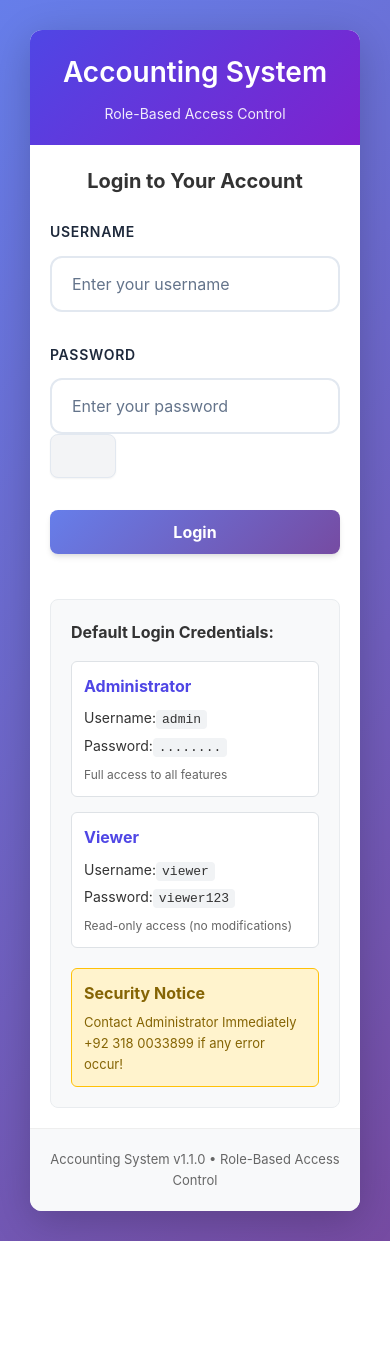
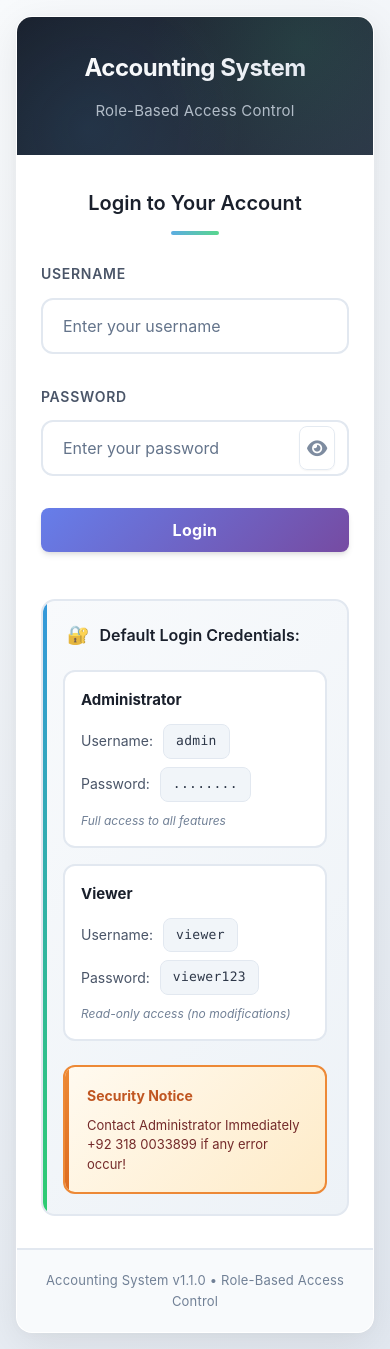
Before and after one commit to thegrotech/Double-Entry-Accounting-System, a React (Create React App) app in the folder frontend/: page / in a window 390 px wide. Before the commit the page ends 1241 px from the top, so only its background shows below. Built offline with nearby package versions, Linux system fonts and the light colour scheme.

Commit message:
Revamp Login component styles and animations
Updated styles for the login component to enhance aesthetics and usability, including new animations, improved focus indicators, and responsive adjustments.

```diff
--- a/frontend/src/components/Login.css
+++ b/frontend/src/components/Login.css
@@ -3,206 +3,559 @@
   display: flex;
   align-items: center;
   justify-content: center;
-  background: linear-gradient(135deg, #667eea 0%, #764ba2 100%);
+  background: linear-gradient(135deg, #f8fafc 0%, #e2e8f0 100%);
   padding: 20px;
+  font-family: 'Inter', -apple-system, BlinkMacSystemFont, 'Segoe UI', sans-serif;
 }
 
 .login-card {
   background: white;
-  border-radius: 12px;
-  box-shadow: 0 10px 40px rgba(0, 0, 0, 0.2);
+  border-radius: 20px;
+  box-shadow:
+    0 10px 40px rgba(0, 0, 0, 0.08),
+    0 2px 15px rgba(0, 0, 0, 0.03),
+    inset 0 1px 0 rgba(255, 255, 255, 0.1);
   width: 100%;
-  max-width: 480px;
+  max-width: 440px;
+  overflow: hidden;
+  border: 1px solid rgba(255, 255, 255, 0.2);
+  animation: fadeIn 0.5s cubic-bezier(0.4, 0, 0.2, 1);
+  backdrop-filter: blur(10px);
+}
+
+@keyframes fadeIn {
+  from {
+    opacity: 0;
+    transform: translateY(20px) scale(0.98);
+  }
+  to {
+    opacity: 1;
+    transform: translateY(0) scale(1);
+  }
+}
+
+.login-header {
+  background: linear-gradient(135deg, #1a202c 0%, #2d3748 100%);
+  color: white;
+  padding: 40px 32px;
+  text-align: center;
+  position: relative;
   overflow: hidden;
 }
 
-.login-header {
-  background: linear-gradient(135deg, #4f46e5 0%, #7e22ce 100%);
-  color: white;
-  padding: 30px;
-  text-align: center;
+.login-header::after {
+  content: '';
+  position: absolute;
+  top: 0;
+  left: 0;
+  right: 0;
+  bottom: 0;
+  background:
+    radial-gradient(circle at 20% 80%, rgba(52, 152, 219, 0.1) 0%, transparent 50%),
+    radial-gradient(circle at 80% 20%, rgba(46, 204, 113, 0.1) 0%, transparent 50%);
 }
 
 .login-header h2 {
   margin: 0;
   font-size: 28px;
-  font-weight: 600;
+  font-weight: 700;
+  letter-spacing: -0.5px;
+  position: relative;
+  z-index: 1;
+  background: linear-gradient(90deg, #fff, #e2e8f0);
+  -webkit-background-clip: text;
+  -webkit-text-fill-color: transparent;
+  background-clip: text;
 }
 
 .login-header p {
-  margin: 8px 0 0;
-  opacity: 0.9;
-  font-size: 14px;
+  margin: 12px 0 0;
+  opacity: 0.85;
+  font-size: 15px;
+  font-weight: 400;
+  letter-spacing: 0.2px;
+  position: relative;
+  z-index: 1;
+  color: #cbd5e0;
 }
 
 .login-form-container {
-  padding: 30px;
+  padding: 40px;
 }
 
 .login-form-container h3 {
-  margin: 0 0 24px;
-  color: #333;
-  font-size: 20px;
+  margin: 0 0 32px;
+  color: #1a202c;
+  font-size: 22px;
   text-align: center;
+  font-weight: 600;
+  position: relative;
+  padding-bottom: 16px;
+}
+
+.login-form-container h3::after {
+  content: '';
+  position: absolute;
+  bottom: 0;
+  left: 50%;
+  transform: translateX(-50%);
+  width: 48px;
+  height: 4px;
+  background: linear-gradient(90deg, #3498db, #2ecc71);
+  border-radius: 2px;
+  opacity: 0.8;
 }
 
 .error-message {
-  background: #fee;
-  border: 1px solid #fcc;
-  color: #c00;
-  padding: 12px;
-  border-radius: 6px;
-  margin-bottom: 20px;
+  background: linear-gradient(135deg, #fff5f5 0%, #fed7d7 100%);
+  border: 1px solid #fc8181;
+  color: #c53030;
+  padding: 16px 20px;
+  border-radius: 12px;
+  margin-bottom: 28px;
   font-size: 14px;
+  line-height: 1.5;
+  display: flex;
+  align-items: flex-start;
+  gap: 12px;
+  box-shadow: 0 2px 8px rgba(229, 62, 62, 0.1);
+}
+
+.error-message::before {
+  content: "⚠";
+  font-size: 16px;
+  flex-shrink: 0;
+  margin-top: 1px;
 }
 
 .form-group {
-  margin-bottom: 20px;
+  margin-bottom: 28px;
+  position: relative;
 }
 
 .form-group label {
   display: block;
-  margin-bottom: 6px;
-  color: #555;
+  margin-bottom: 10px;
+  color: #4a5568 !important;
   font-weight: 500;
   font-size: 14px;
+  letter-spacing: 0.2px;
+  transition: color 0.2s ease;
+}
+
+.form-group:focus-within label {
+  color: #2d3748;
 }
 
 .form-group input {
   width: 100%;
-  padding: 12px;
-  border: 1px solid #ddd;
-  border-radius: 6px;
-  font-size: 16px;
-  transition: border-color 0.3s;
+  padding: 16px 52px 16px 18px;
+  border: 2px solid #e2e8f0;
+  border-radius: 12px;
+  font-size: 15px;
+  transition: all 0.25s cubic-bezier(0.4, 0, 0.2, 1);
+  background: #f8fafc;
+  color: #1a202c;
+  font-weight: 400;
+}
+
+.form-group input::placeholder {
+  color: #a0aec0;
+  font-weight: 400;
 }
 
 .form-group input:focus {
   outline: none;
-  border-color: #4f46e5;
-  box-shadow: 0 0 0 3px rgba(79, 70, 229, 0.1);
+  border-color: #3498db;
+  background: white;
+  box-shadow:
+    0 0 0 4px rgba(52, 152, 219, 0.1),
+    0 4px 12px rgba(52, 152, 219, 0.08);
 }
 
 .form-group input:disabled {
-  background: #f5f5f5;
+  background: #f1f5f9;
+  border-color: #e2e8f0;
+  color: #94a3b8;
   cursor: not-allowed;
+}
+
+/* Updated Password field styles */
+.form-group.password-group input {
+  padding-right: 60px;
+}
+
+.password-input-wrapper {
+  position: relative;
+  display: flex;
+  align-items: center;
+}
+
+.password-toggle-btn {
+  position: absolute;
+  right: 14px;
+  top: 50%;
+  transform: translateY(-50%) !important;
+  background: transparent !important;
+  border: none;
+  cursor: pointer;
+  padding: 8px;
+  color: #718096;
+  transition: all 0.2s ease;
+  border-radius: 8px;
+  width: 36px;
+  height: 36px;
+  display: flex;
+  align-items: center;
+  justify-content: center;
+  opacity: 0.9;
+}
+
+/* Hover effect removed from eye icon */
+.password-toggle-btn:active {
+  transform: translateY(-50%) scale(0.95);
+}
+
+.password-toggle-btn:disabled {
+  cursor: not-allowed;
+  opacity: 0.5;
+}
+
+.password-toggle-btn::before {
+  font-family: "Font Awesome 6 Free";
+  font-weight: 900;
+  font-size: 18px;
+  transition: all 0.2s ease;
+}
+
+.password-toggle-btn[data-visible="false"]::before {
+  content: "\f06e"; /* fa-eye */
+  color: #718096;
+}
+
+.password-toggle-btn[data-visible="true"]::before {
+  content: "\f070"; /* fa-eye-slash */
+  color: #4a5568;
+}
+
+/* Improved focus indicator */
+.password-toggle-btn:focus {
+  outline: none;
+  box-shadow: 0 0 0 3px rgba(52, 152, 219, 0.2);
+  background: rgba(52, 152, 219, 0.05);
 }
 
 .login-button {
   width: 100%;
-  padding: 14px;
-  background: linear-gradient(135deg, #4f46e5 0%, #7e22ce 100%);
+  padding: 18px;
+  background: linear-gradient(135deg, #1a202c 0%, #2d3748 100%);
   color: white;
   border: none;
-  border-radius: 6px;
+  border-radius: 12px;
   font-size: 16px;
   font-weight: 600;
   cursor: pointer;
-  transition: transform 0.2s, box-shadow 0.2s;
+  transition: all 0.3s cubic-bezier(0.4, 0, 0.2, 1);
+  letter-spacing: 0.3px;
+  position: relative;
+  overflow: hidden;
+  box-shadow: 0 4px 15px rgba(26, 32, 44, 0.2);
+}
+
+.login-button::before {
+  content: '';
+  position: absolute;
+  top: 0;
+  left: -100%;
+  width: 100%;
+  height: 100%;
+  background: linear-gradient(90deg,
+    transparent,
+    rgba(255, 255, 255, 0.1),
+    transparent);
+  transition: left 0.7s ease;
 }
 
 .login-button:hover:not(:disabled) {
   transform: translateY(-2px);
-  box-shadow: 0 5px 15px rgba(79, 70, 229, 0.3);
+  box-shadow:
+    0 8px 25px rgba(26, 32, 44, 0.3),
+    0 2px 4px rgba(0, 0, 0, 0.1);
+  background: linear-gradient(135deg, #2d3748 0%, #4a5568 100%);
+}
+
+.login-button:hover:not(:disabled)::before {
+  left: 100%;
+}
+
+.login-button:active:not(:disabled) {
+  transform: translateY(0);
+  box-shadow: 0 2px 8px rgba(26, 32, 44, 0.2);
 }
 
 .login-button:disabled {
   opacity: 0.6;
   cursor: not-allowed;
+  background: linear-gradient(135deg, #a0aec0 0%, #718096 100%);
+  box-shadow: none;
 }
 
 .login-info {
-  margin-top: 30px;
-  padding: 20px;
-  background: #f8f9fa;
-  border-radius: 8px;
-  border: 1px solid #e9ecef;
+  margin-top: 36px;
+  padding: 24px;
+  background: linear-gradient(135deg, #f8fafc 0%, #edf2f7 100%);
+  border-radius: 14px;
+  border: 2px solid #e2e8f0;
+  position: relative;
+  overflow: hidden;
+}
+
+.login-info::before {
+  content: '';
+  position: absolute;
+  top: 0;
+  left: 0;
+  width: 4px;
+  height: 100%;
+  background: linear-gradient(to bottom, #3498db, #2ecc71);
 }
 
 .login-info h4 {
-  margin: 0 0 15px;
-  color: #333;
+  margin: 0 0 20px;
+  color: #1a202c;
   font-size: 16px;
+  font-weight: 600;
+  display: flex;
+  align-items: center;
+  gap: 10px;
+  padding-left: 4px;
+}
+
+.login-info h4::before {
+  content: "🔐";
+  font-size: 18px;
+  opacity: 0.8;
 }
 
 .credentials {
-  display: grid;
-  gap: 15px;
+  display: flex;
+  flex-direction: column;
+  gap: 18px;
 }
 
 .credential-item {
-  color: #333;
-  padding: 12px;
+  color: #4a5568;
+  padding: 18px;
   background: white;
-  border-radius: 6px;
-  border: 1px solid #dee2e6;
+  border-radius: 12px;
+  border: 2px solid #e2e8f0;
+  transition: all 0.25s cubic-bezier(0.4, 0, 0.2, 1);
+  position: relative;
+  overflow: hidden;
+}
+
+.credential-item::before {
+  content: '';
+  position: absolute;
+  top: 0;
+  left: 0;
+  width: 100%;
+  height: 100%;
+  background: linear-gradient(135deg, rgba(52, 152, 219, 0.03), rgba(46, 204, 113, 0.03));
+  opacity: 0;
+  transition: opacity 0.3s ease;
+}
+
+.credential-item:hover {
+  border-color: #3498db;
+  transform: translateX(4px);
+  box-shadow: 0 4px 12px rgba(0, 0, 0, 0.05);
+}
+
+.credential-item:hover::before {
+  opacity: 1;
 }
 
 .credential-item strong {
-  display: block;
-  margin-bottom: 8px;
-  color: #4f46e5;
+  display: flex;
+  align-items: center;
+  gap: 10px;
+  margin-bottom: 12px;
+  color: #1a202c;
+  font-size: 15px;
+  position: relative;
+  z-index: 1;
 }
 
 .credential-item div {
-  margin: 4px 0;
+  margin: 8px 0;
   font-size: 14px;
+  display: flex;
+  align-items: center;
+  gap: 10px;
+  position: relative;
+  z-index: 1;
 }
 
 .credential-item code {
-  background: #f1f3f5;
-  padding: 2px 6px;
-  border-radius: 4px;
-  font-family: monospace;
+  background: #f1f5f9;
+  padding: 6px 12px;
+  border-radius: 8px;
+  font-family: 'JetBrains Mono', 'Consolas', 'Monaco', monospace;
   font-size: 13px;
+  color: #2d3748;
+  border: 1px solid #e2e8f0;
+  letter-spacing: 0.3px;
 }
 
 .credential-item small {
   display: block;
-  margin-top: 6px;
-  color: #666;
+  margin-top: 10px;
+  color: #718096;
   font-size: 12px;
+  line-height: 1.5;
+  position: relative;
+  z-index: 1;
+  font-style: italic;
 }
 
 .security-notice {
-  margin-top: 20px;
-  padding: 12px;
-  background: #fff3cd;
-  border: 1px solid #ffc107;
-  border-radius: 6px;
-  color: #856404;
+  margin-top: 24px;
+  padding: 18px;
+  background: linear-gradient(135deg, #fffaf0 0%, #feebc8 100%);
+  border: 2px solid #ed8936;
+  border-radius: 12px;
+  color: #742a2a;
+  position: relative;
+  overflow: hidden;
+}
+
+.security-notice::before {
+  content: '';
+  position: absolute;
+  top: 0;
+  left: 0;
+  width: 4px;
+  height: 100%;
+  background: linear-gradient(to bottom, #ed8936, #dd6b20);
 }
 
 .security-notice strong {
-  display: block;
-  margin-bottom: 5px;
+  display: flex;
+  align-items: center;
+  gap: 10px;
+  margin-bottom: 8px;
+  color: #c05621;
+  font-size: 14px;
+  position: relative;
+  z-index: 1;
+  padding-left: 4px;
 }
 
 .security-notice p {
   margin: 0;
   font-size: 13px;
+  line-height: 1.5;
+  position: relative;
+  z-index: 1;
+  padding-left: 4px;
 }
 
 .login-footer {
-  padding: 20px;
+  padding: 24px 40px;
   text-align: center;
-  color: #666;
+  color: #718096;
   font-size: 13px;
-  border-top: 1px solid #eee;
-  background: #f8f9fa;
+  border-top: 2px solid #e2e8f0;
+  background: #f8fafc;
+  letter-spacing: 0.2px;
+  font-weight: 400;
+}
+
+/* Loading state animation */
+@keyframes pulse {
+  0%, 100% {
+    opacity: 1;
+    transform: scale(1);
+  }
+  50% {
+    opacity: 0.7;
+    transform: scale(0.98);
+  }
+}
+
+.login-button:disabled {
+  animation: pulse 2s infinite ease-in-out;
 }
 
 /* Responsive adjustments */
 @media (max-width: 480px) {
+  .login-container {
+    padding: 16px;
+  }
+
   .login-card {
-    margin: 10px;
+    border-radius: 16px;
   }
 
   .login-header {
-    padding: 20px;
+    padding: 32px 24px;
+  }
+
+  .login-header h2 {
+    font-size: 24px;
   }
 
   .login-form-container {
+    padding: 32px 24px;
+  }
+
+  .login-form-container h3 {
+    font-size: 20px;
+    margin-bottom: 28px;
+  }
+
+  .login-info {
     padding: 20px;
+    margin-top: 32px;
+  }
+
+  .credentials {
+    gap: 16px;
+  }
+
+  .credential-item {
+    padding: 16px;
+  }
+
+  .login-footer {
+    padding: 20px 24px;
   }
 }
+
+/* High contrast mode support */
+@media (prefers-contrast: high) {
+  .login-card {
+    border: 2px solid #1a202c;
+  }
+
+  .form-group input {
+    border-width: 2px;
+  }
+
+  .error-message {
+    border-width: 2px;
+  }
+}
+
+/* Reduced motion support */
+@media (prefers-reduced-motion: reduce) {
+  .login-card,
+  .login-button,
+  .form-group input,
+  .credential-item,
+  .password-toggle-btn {
+    animation: none;
+    transition: none;
+  }
+}
```
